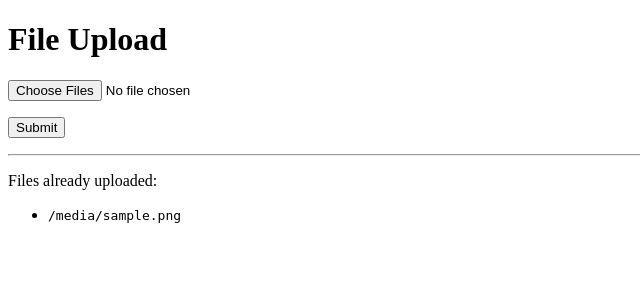
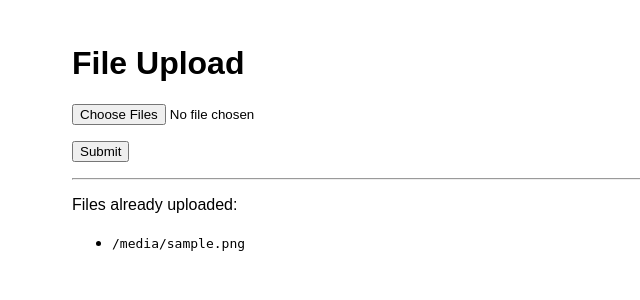
Before and after one commit to wmelvin/flask-file-up, a Flask app: template fileup_app/templates/index.html in a window 1280 px wide. Shown: the top 300 px of the page, without its empty margins (0-640 px from the left). Run offline with Flask 2, Linux system fonts and the light colour scheme; the template is opened without the code that fills it: most values are stand-ins (such as "Sample title", 1, 10 or a date in 2020).

Commit message:
Add initial site.css.

```diff
--- /dev/null
+++ b/fileup_app/static/css/site.css
@@ -0,0 +1,16 @@
+body {
+    font-family: sans-serif;
+    padding: 1rem 4rem;
+}
+
+li { padding-top: 4px; }
+
+a:link, a:visited {
+    color: #00248F;
+    text-decoration: none;
+}
+
+:link:hover,:visited:hover {
+    color: #B32400;
+    text-decoration: underline;
+}
--- a/fileup_app/templates/index.html
+++ b/fileup_app/templates/index.html
@@ -6,6 +6,7 @@
     <meta http-equiv="X-UA-Compatible" content="IE=edge">
     <meta name="viewport" content="width=device-width, initial-scale=1.0">
     <title>File Upload</title>
+    <link rel="stylesheet" href="static/css/site.css" />
 </head>
 
 <body>
@@ -18,9 +19,9 @@
     {% if files %}
         <p>Files already uploaded:</p>
         <ul>
-        {% for file in files %}
-            <li><code>{{ file }}</code></li>
-        {% endfor %}
+            {% for file in files %}
+                <li><code>{{ file }}</code></li>
+            {% endfor %}
         </ul>
     {% endif %}
 </body>
```
